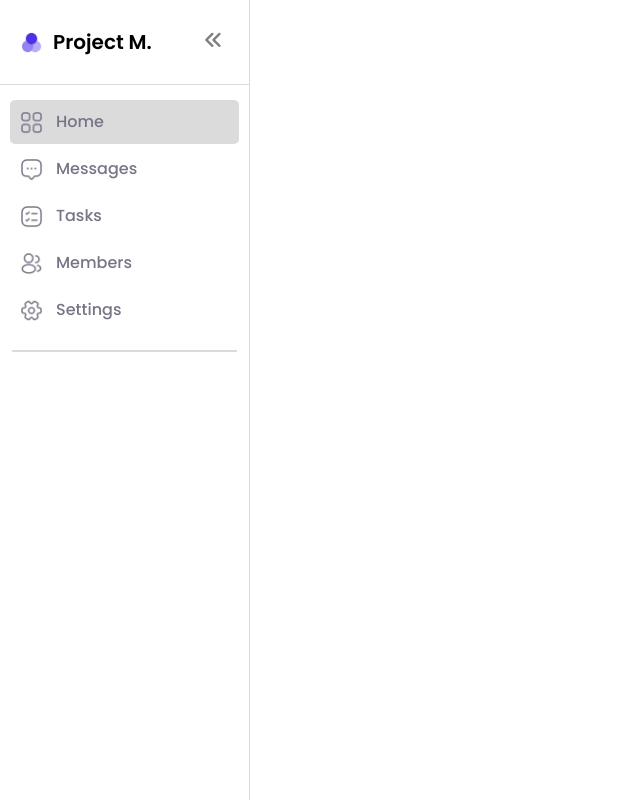
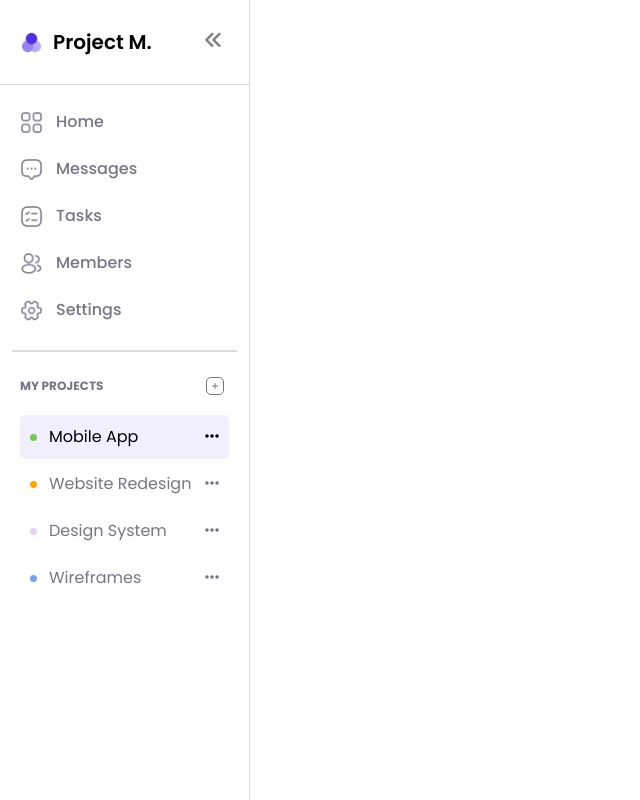
Before and after one commit to SanjaySokal/project-management, a React (Create React App) app in the folder frontend/: page / in a window 1280 px wide. Shown: the whole page, without its empty margins (0-640 px from the left). Built offline with nearby package versions, Linux system fonts and the light colour scheme.

Commit message:
project link

```diff
--- a/frontend/src/App.css
+++ b/frontend/src/App.css
@@ -8,7 +8,9 @@
   margin: 0;
   max-width: 250px;
   border-right: 1px solid #DBDBDB;
+  max-height: 100vh;
   height: 100vh;
+  min-height: 100vh;
   padding: 0;
 }
 
@@ -67,7 +69,7 @@
 .menu .menu-links .links a.active,
 .menu .menu-links .links a:hover,
 .menu .menu-links .links a:focus {
-  background-color: #DBDBDB;
+  background: rgba(80, 48, 229, 0.08);
 }
 
 .menu .menu-links .links a img {
@@ -88,3 +90,98 @@
   margin: 0 auto;
   height: 2px;
 }
+
+.menu .project-links {
+  padding: 15px 10px;
+}
+
+.menu .project-links .heading {
+  display: flex;
+  justify-content: space-between;
+  align-items: center;
+  padding: 10px;
+}
+
+.menu .project-links .heading span {
+  color: #787486;
+  font-size: 12px;
+  font-weight: 700;
+  text-transform: uppercase;
+}
+
+.menu .project-links .heading button {
+  background-color: transparent;
+  display: flex;
+  margin-right: 5px;
+  align-items: center;
+  justify-content: center;
+  outline: none;
+  border: 1px solid #787486;
+  font-weight: 800;
+  border-radius: 5px;
+  color: #787486;
+  width: 18px;
+  height: 18px;
+  text-align: center;
+  font-size: 8px;
+}
+
+.menu .project-links .links {
+  padding: 10px;
+}
+
+.menu .project-links .links a {
+  display: flex;
+  text-decoration: none;
+  color: #787486;
+  padding: 10px;
+  border-radius: 5px;
+  align-items: center;
+  justify-content: space-between;
+  margin-bottom: 3px;
+}
+
+.menu .project-links .links a:hover,
+.menu .project-links .links a:focus,
+.menu .project-links .links a.active {
+  background: rgba(80, 48, 229, 0.08);
+  color: #000;
+}
+
+.menu .project-links .links a .name {
+  display: flex;
+  align-items: center;
+}
+
+.menu .project-links .links a .name .color {
+  display: inline-block;
+  width: 7px;
+  height: 7px;
+  margin-right: 12px;
+  border-radius: 50%;
+}
+
+.menu .project-links .links a .name span.color-1 {
+  background-color: #7AC555;
+}
+
+.menu .project-links .links a .name span.color-2 {
+  background-color: #FFA500;
+}
+
+.menu .project-links .links a .name span.color-3 {
+  background-color: #E4CCFD;
+}
+
+.menu .project-links .links a .name span.color-4 {
+  background-color: #76A5EA;
+}
+
+.menu .project-links .links a .name p {
+  margin: 0;
+  font-size: 16px;
+}
+
+.menu .project-links .links a span.link {
+  display: inline-block;
+}
--- a/frontend/src/Components/Menu.jsx
+++ b/frontend/src/Components/Menu.jsx
@@ -2,6 +2,7 @@ import React from 'react';
 import { Link } from "react-router-dom";
 import img from "../images/logo image.png";
 import MenuLinks from './MenuLinks';
+import ProjectLinks from './ProjectLinks';
 
 const Menu = () => {
     return (
@@ -22,6 +23,11 @@ const Menu = () => {
             </div>
             <div className="seperator-line"></div>
             <div className="project-links">
+                <div className="heading">
+                    <span>My Projects</span>
+                    <button><i className="fa-solid fa-plus"></i></button>
+                </div>
+                <ProjectLinks />
             </div>
         </div>
     )
--- a/frontend/src/Components/MenuLinks.jsx
+++ b/frontend/src/Components/MenuLinks.jsx
@@ -9,7 +9,7 @@ import img5 from '../images/image-settings.png';
 const MenuLinks = () => {
     return (
         <div className='links'>
-            <Link className='active' to={""}>
+            <Link to={""}>
                 <img src={img} alt='' />
                 <span>Home</span>
             </Link>
--- /dev/null
+++ b/frontend/src/Components/ProjectLinks.jsx
@@ -0,0 +1,39 @@
+import React from 'react';
+import { Link } from "react-router-dom";
+
+const ProjectLinks = () => {
+    return (
+        <div className='links'>
+            <Link className='active' to={""}>
+                <div className="name">
+                    <span className='color color-1'></span>
+                    <p>Mobile App</p>
+                </div>
+                <span className='link'><i className="fa-solid fa-ellipsis"></i></span>
+            </Link>
+            <Link to={""}>
+                <div className="name">
+                    <span className='color color-2'></span>
+                    <p>Website Redesign</p>
+                </div>
+                <span className='link'><i className="fa-solid fa-ellipsis"></i></span>
+            </Link>
+            <Link to={""}>
+                <div className="name">
+                    <span className='color color-3'></span>
+                    <p>Design System</p>
+                </div>
+                <span className='link'><i className="fa-solid fa-ellipsis"></i></span>
+            </Link>
+            <Link to={""}>
+                <div className="name">
+                    <span className='color color-4'></span>
+                    <p>Wireframes</p>
+                </div>
+                <span className='link'><i className="fa-solid fa-ellipsis"></i></span>
+            </Link>
+        </div>
+    )
+}
+
+export default ProjectLinks
```
